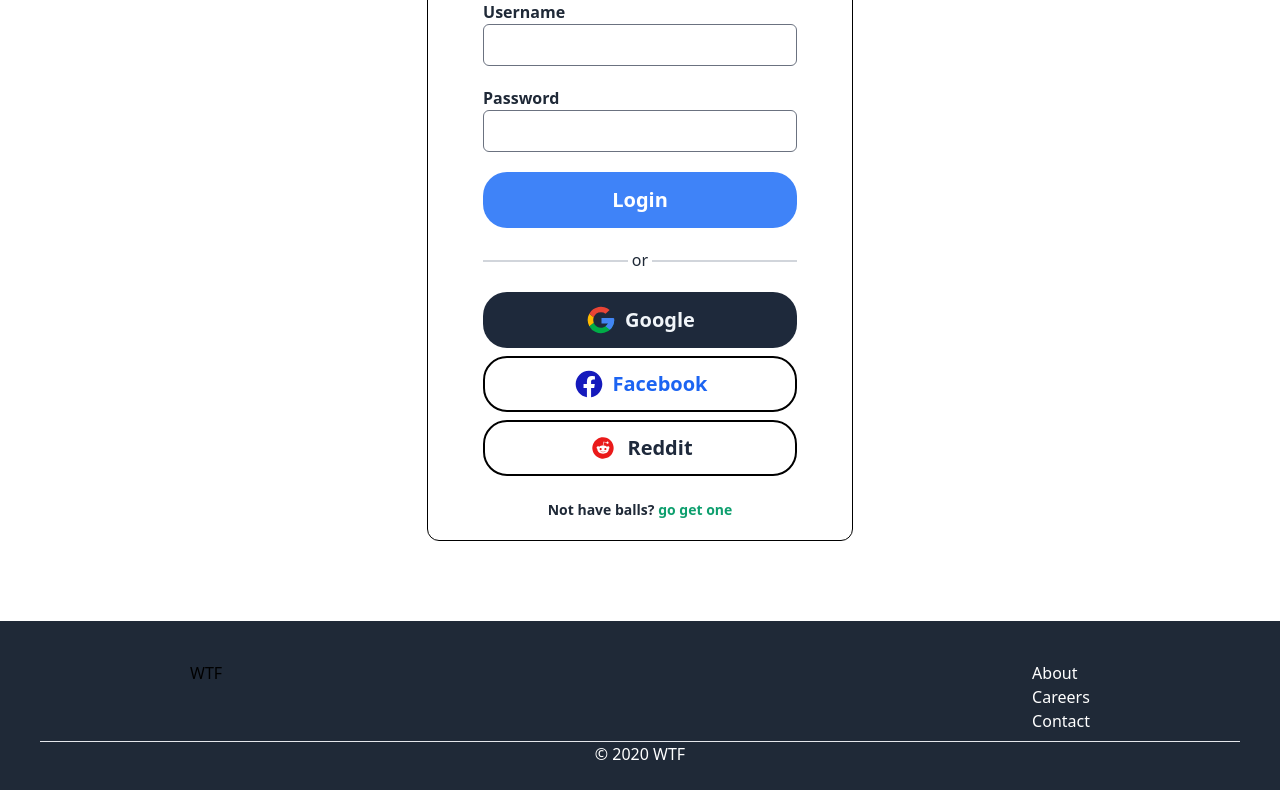
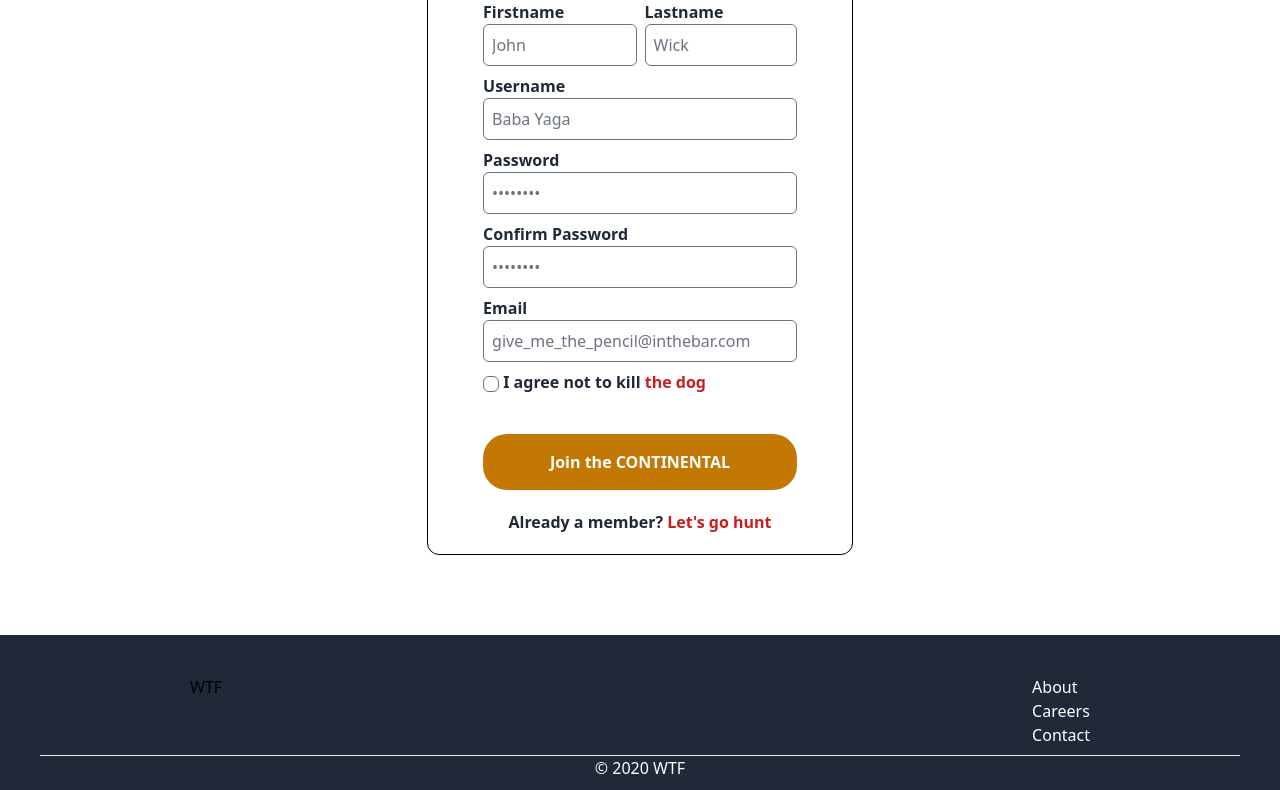
Before and after one commit to Zordhasapie/Nhom_7_Web2, a website: page Auth/index.html in a window 1280 px wide. Shown: the part 225-1015 px from the top of the page. Drawn offline with Linux system fonts and the light colour scheme.

Commit message:
refactor: Update Tailwind CSS classes and add registration form
The commit updates Tailwind CSS classes to include margin-top and
margin-bottom values, as well as height and width values for various
elements. Additionally, it introduces a registration form with fields
for the user's first name, last name, username, password, confirmation
password, email, and terms of service agreement checkbox. This change
enhances the styling and functionality of the registration page,
allowing users to input their information and sign up for an account. No
issues are associated with this commit.

```diff
--- a/Auth/index.html
+++ b/Auth/index.html
@@ -28,11 +28,11 @@
     <main class="w-full">
       <!-- MAIN BOX -->
       <div
-        class="mx-auto my-20 flex w-1/2 overflow-hidden rounded-xl border border-black text-gray-800 md:w-1/3"
+        class="mx-auto my-20 flex w-1/2 overflow-hidden rounded-xl border border-black text-gray-800 lg:w-1/3"
       >
         <div class="mx-auto w-5/6 p-5">
           <!-- Begin Form login -->
-          <form action="javascript:;" id="flogin" class="">
+          <form action="javascript:;" id="flogin" class="hidden">
             <div class="w-full text-start text-4xl font-bold">Login</div>
             <div class="mt-5">
               <label for="username">
@@ -181,7 +181,105 @@
           <!-- End Form login -->
 
           <!-- Begin Form register -->
-          <form action="javascript:;"></form>
+          <form action="javascript:;">
+            <div class="w-full text-start text-4xl font-bold">Register</div>
+            <div class="mt-5 flex flex-row gap-2">
+              <label for="Firstname">
+                <span class="w-full font-semibold">Firstname</span>
+                <input
+                  type="text"
+                  name="Firstname"
+                  id="Firstname"
+                  placeholder="John"
+                  class="w-full rounded-md p-2 text-gray-800"
+                />
+              </label>
+              <label for="Lastname">
+                <span class="w-full font-semibold">Lastname</span>
+                <input
+                  type="text"
+                  name="Lastname"
+                  id="Lastname"
+                  placeholder="Wick"
+                  class="w-full rounded-md p-2 text-gray-800"
+                />
+              </label>
+            </div>
+            <div class="mt-2">
+              <label for="Username">
+                <span class="w-full font-semibold">Username</span>
+                <input
+                  type="text"
+                  name="Username"
+                  placeholder="Baba Yaga"
+                  id="Username"
+                  class="w-full rounded-md p-2 text-gray-800"
+                />
+              </label>
+            </div>
+            <div class="mt-2">
+              <label for="Password">
+                <span class="w-full font-semibold">Password</span>
+                <input
+                  type="password"
+                  name="Password"
+                  placeholder="••••••••"
+                  id="Password"
+                  class="w-full rounded-md p-2 text-gray-800"
+                />
+              </label>
+            </div>
+            <div class="mt-2">
+              <label for="ConfirmPassword">
+                <span class="w-full font-semibold">Confirm Password</span>
+                <input
+                  type="password"
+                  name="ConfirmPassword"
+                  placeholder="••••••••"
+                  id="ConfirmPassword"
+                  class="w-full rounded-md p-2 text-gray-800"
+                />
+              </label>
+            </div>
+            <div class="mt-2">
+              <label for="Email">
+                <span class="w-full font-semibold">Email</span>
+                <input
+                  type="email"
+                  name="Email"
+                  id="Email"
+                  placeholder="give_me_the_pencil@inthebar.com"
+                  class="w-full rounded-md p-2 text-gray-800"
+                />
+              </label>
+            </div>
+            <div class="mt-2">
+              <label for="tos">
+                <input type="checkbox" name="tos" id="tos" class="rounded-md" />
+                <span class="w-full font-semibold"
+                  >I agree not to kill
+                  <span
+                    class="cursor-pointer font-extrabold text-red-700 hover:underline hover:underline-offset-1"
+                    >the dog</span
+                  ></span
+                >
+              </label>
+            </div>
+            <div class="mt-10">
+              <button
+                type="submit"
+                class="h-14 w-full rounded-3xl bg-yellow-500 px-4 py-2 font-semibold text-white transition delay-75 duration-300 hover:bg-yellow-400"
+              >
+                Join the CONTINENTAL
+              </button>
+              <div class="mt-5 w-full text-center font-semibold">
+                Already a member?
+                <a href="#" class="font-bold text-red-700 hover:underline"
+                  >Let's go hunt</a
+                >
+              </div>
+            </div>
+          </form>
           <!-- End Form register -->
         </div>
       </div>
```
Also changed, not shown: Assets/Styles/Tailwind.css.
